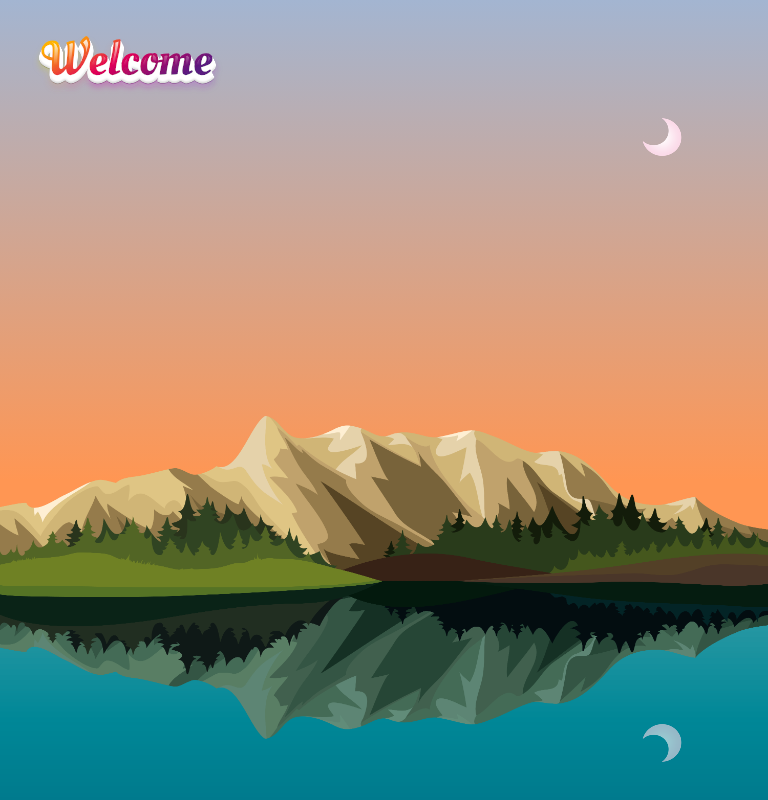
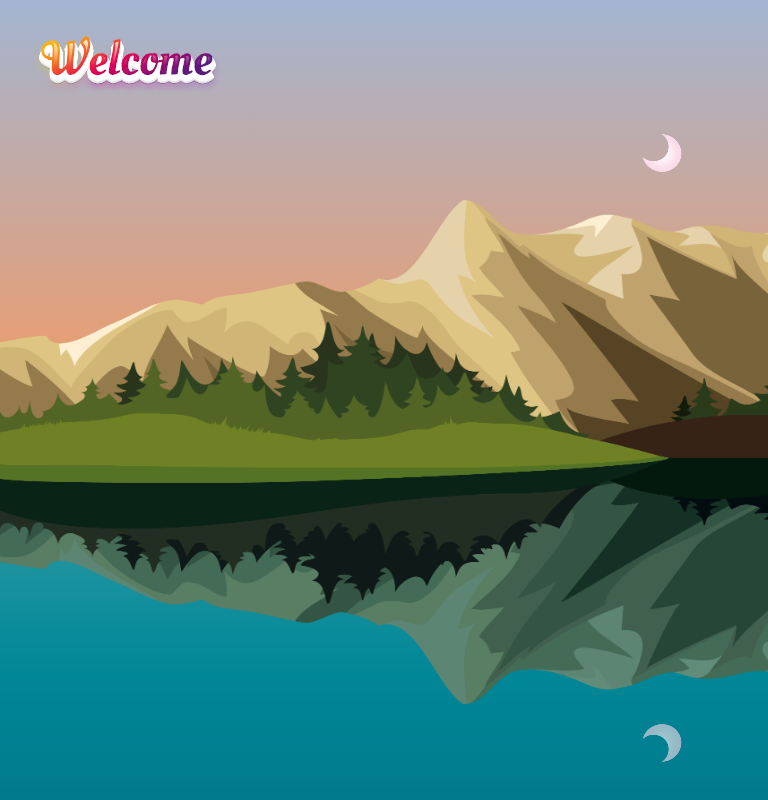
Before and after one commit to worldOfVerdure/Sunrise, a plain HTML site: page index.html in a window 768 px wide. Drawn offline with Linux system fonts and the light colour scheme.

Commit message:
Tablet mode set
Change dimensions of moon and mountain for tablet mode.

```diff
--- a/CSS/sunriseStyle.css
+++ b/CSS/sunriseStyle.css
@@ -59,8 +59,13 @@ and add a 100px. That is your ceiling. Also bring back calc and clamp. You got t
   }
 }
 
-/* @media screen and (max-width: 1200) and (min-width: 600.1) {
+@media screen and (max-width: 1200px) and (min-width: 600.1px) {
   .moonImg {
-    top: 60%;
+    top: clamp(16%, calc(13% + 2vw), 18%);
   }
-} */
+
+  .mountainImg {
+    width: 175%;
+    max-height: 75%;
+  }
+}
```
